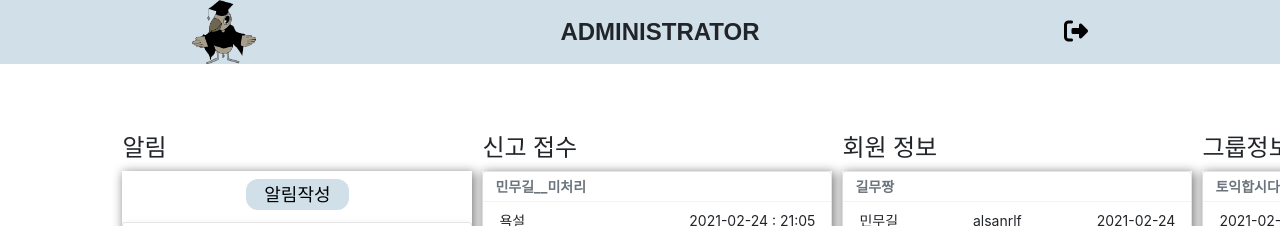
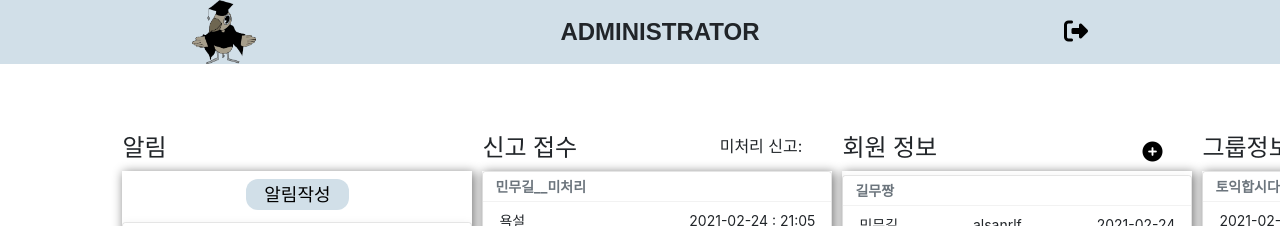
Before and after one commit to junhodo/UntactSchool, a React (Create React App) app in the folder FE/admin/: page /admin in a window 1280 px wide. Shown: the top 226 px of the page. Built offline with nearby package versions, Linux system fonts and the light colour scheme; the HTML template or start-up script is replaced by a standard one.

Commit message:
[ADD] 회원생성 폼 추가 -폼만 추가했습니다

```diff
--- a/FE/admin/src/component/PersonInfo.js
+++ b/FE/admin/src/component/PersonInfo.js
@@ -1,11 +1,10 @@
 import { React, useState } from 'react';
-import { Toast, ToastHeader } from 'reactstrap';
 import '../css/Notification.css';
+import '../css/PersonInfo.css';
+import { Toast, ToastHeader, Form, Input, Button } from 'reactstrap';
 import userProfile from '../static/profileExample.jpg';
 
 const PersonInfo = () => {
-  // const reportedDummy = ['', '욕설', '도배', '성희롱'];
-  // const groupDummy = ['토익9990', '정처기', '투자공부방'];
   // nickname    userid    name    join   id   group  reported  age  gender
   const dummy = [
     {
@@ -64,7 +63,10 @@ const PersonInfo = () => {
       gender: 'male'
     }
   ];
+  const [userMakeMode, setUserMakeMode] = useState(false);
   const [willShow, setWillShow] = useState(0);
+
+  const btnClick = () => setUserMakeMode(prev => !prev);
 
   const notificationClick = event => {
     event.preventDefault();
@@ -73,6 +75,46 @@ const PersonInfo = () => {
       setWillShow(0);
     }
   };
+
+  const userMaker = (
+    <div className={userMakeMode ? '' : 'notificationContentHidden'}>
+      <Form className="noteWriter">
+        <div className="messageTargetBox needMargin">
+          <span>아이디</span>
+          <Input type="text" />
+        </div>
+        <div className="messageTargetBox needMargin">
+          <span>비밀번호</span>
+          <Input type="text" />
+        </div>
+        <div className="messageTargetBox needMargin">
+          <span>닉네임</span>
+          <Input type="text" />
+        </div>
+        <div className="messageTargetBox needMargin">
+          <span>이름</span>
+          <Input type="text" />
+        </div>
+        <div className="messageTargetBox needMargin">
+          <span>나이</span>
+          <Input type="text" />
+        </div>
+        <div className="messageTargetBox needMargin">
+          <span>성별</span>
+          <Input type="text" />
+        </div>
+        <div className="messageTargetBox needMargin">
+          <span>이메일</span>
+          <Input type="text" />
+        </div>
+        <div className="messageTargetBox needMargin">
+          <span>전화번호</span>
+          <Input type="text" />
+        </div>
+        <Button>전송</Button>
+      </Form>
+    </div>
+  );
 
   const personInfo = dummy.map(item => (
     <Toast onClick={notificationClick} id={item.id}>
@@ -128,10 +170,27 @@ const PersonInfo = () => {
       </div>
     </Toast>
   ));
+
   return (
     <div className="Box">
-      <h4>회원 정보</h4>
-      <div className="ItemBox">{personInfo}</div>
+      <div className="contentFlex">
+        <span>
+          <h4>회원 정보</h4>
+        </span>
+        <span
+          className="userMakerBtn noneBorder"
+          onClick={btnClick}
+          role="button"
+          tabIndex={0}
+          onKeyPress={btnClick}
+        >
+          <i className="fas fa-plus-circle fa-lg" />
+        </span>
+      </div>
+      <div className="ItemBox">
+        <div>{userMaker}</div>
+        {personInfo}
+      </div>
     </div>
   );
 };
--- a/FE/admin/src/component/Report.js
+++ b/FE/admin/src/component/Report.js
@@ -195,7 +195,12 @@ const Report = () => {
 
   return (
     <div className="Box">
-      <h4>신고 접수</h4>
+      <div className="contentFlex">
+        <span>
+          <h4>신고 접수</h4>
+        </span>
+        <span>미처리 신고:</span>
+      </div>
       <div className="ItemBox">{reportList}</div>
     </div>
   );
--- a/FE/admin/src/css/Notification.css
+++ b/FE/admin/src/css/Notification.css
@@ -103,3 +103,6 @@
   bottom: 8px;
   transform: rotate(-20deg);
 }
+.noneBorder {
+  outline: none;
+}
--- a/FE/admin/src/css/PersonInfo.css
+++ b/FE/admin/src/css/PersonInfo.css
@@ -0,0 +1,4 @@
+.userMakerBtn {
+  position: relative;
+  top: 5px;
+}
--- a/FE/admin/src/css/Report.css
+++ b/FE/admin/src/css/Report.css
@@ -29,3 +29,8 @@
 .noneBorder {
   outline: none;
 }
+
+.contentFlex {
+  display: flex;
+  justify-content: space-between;
+}
```
Also changed, not shown: 1 other file (tests, documents, lock files or other folders).
